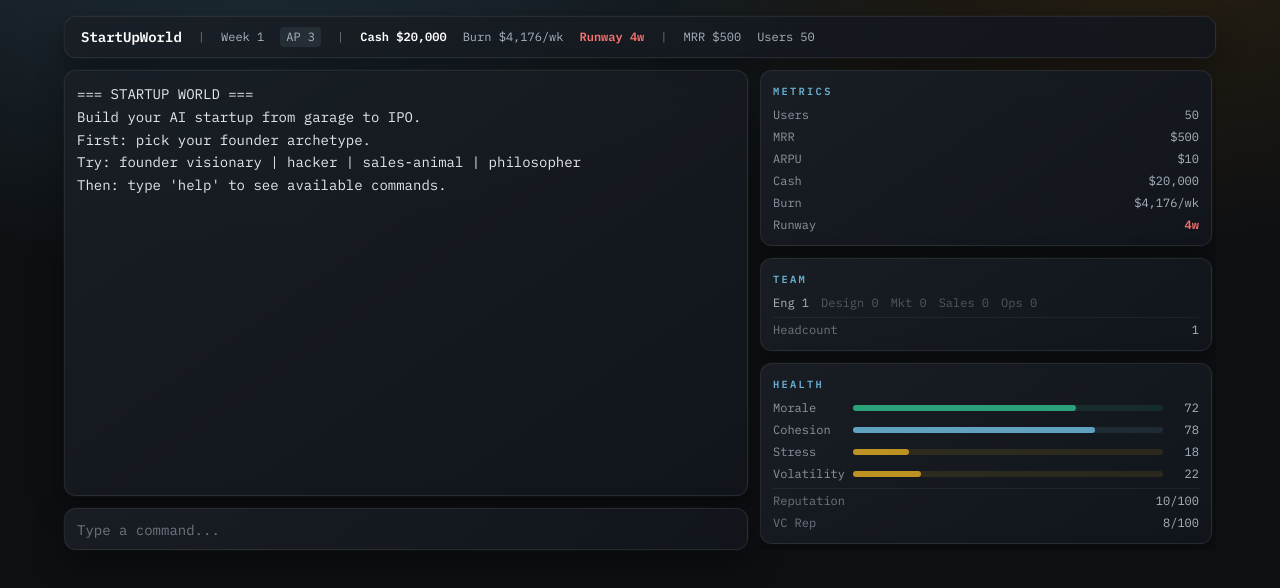
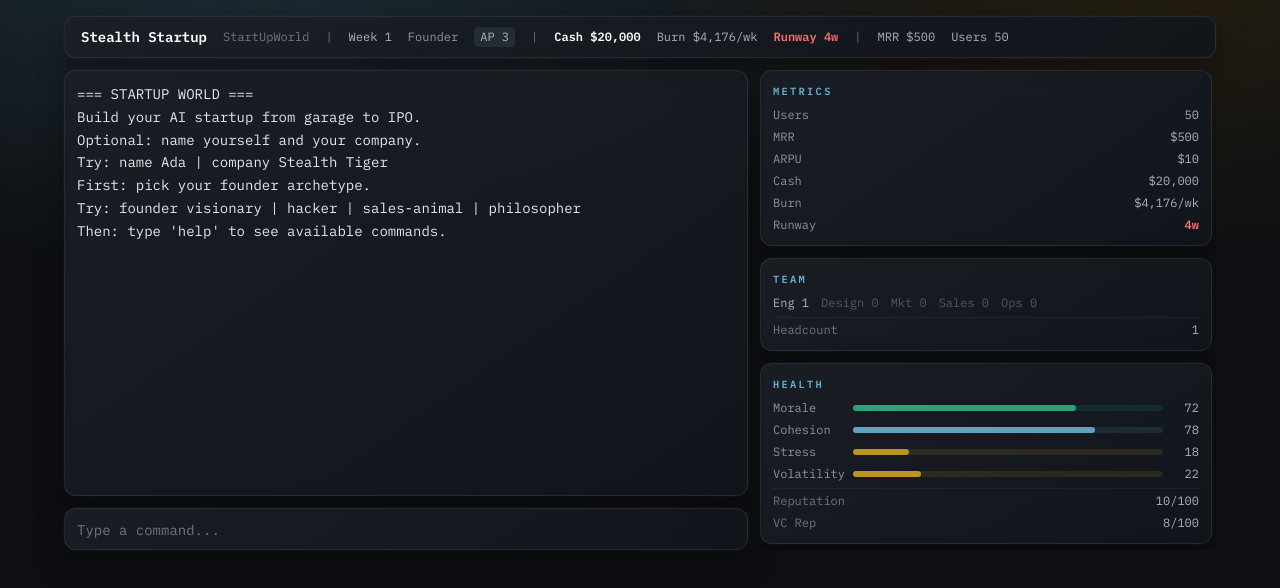
Before and after one commit to jmslerner/StartUpWorld, a React (Vite) app: page / in a window 1280 px wide. Shown: the top 588 px of the page. Built offline with nearby package versions, Linux system fonts and the light colour scheme.

Commit message:
feat: implement player and company name setting with normalization and error handling

```diff
--- a/src/engine/actions.ts
+++ b/src/engine/actions.ts
@@ -23,9 +23,40 @@ const withLogLines = (state: GameState, lines: Array<{ text: string; kind?: LogE
 
 const err = (state: GameState, message: string): ActionResult => withLogLines(state, [{ text: message, kind: "error" }]);
 
+const normalizeName = (input: string, maxLen: number): string => {
+  const trimmed = input.replace(/\s+/g, " ").trim();
+  if (!trimmed) return "";
+  return trimmed.length > maxLen ? trimmed.slice(0, maxLen).trim() : trimmed;
+};
+
+export const setPlayerName = (state: GameState, name: string): ActionResult => {
+  if (state.gameOver) {
+    return err(state, "Game over.");
+  }
+  const normalized = normalizeName(name, 32);
+  if (!normalized) {
+    return err(state, "Usage: name <your name>");
+  }
+  const updated: GameState = { ...state, founder: { ...state.founder, name: normalized } };
+  return withLogLines(updated, [{ text: `You are now: ${normalized}.`, kind: "system" }]);
+};
+
+export const setCompanyName = (state: GameState, name: string): ActionResult => {
+  if (state.gameOver) {
+    return err(state, "Game over.");
+  }
+  const normalized = normalizeName(name, 40);
+  if (!normalized) {
+    return err(state, "Usage: company <company name>");
+  }
+  const updated: GameState = { ...state, companyName: normalized };
+  return withLogLines(updated, [{ text: `Company set: ${normalized}.`, kind: "system" }]);
+};
+
 export const createInitialState = (): GameState => {
   const seed = (Date.now() >>> 0) || 1;
   const base: GameState = {
+    companyName: "Stealth Startup",
     week: 1,
     ap: BASE_AP,
     cash: 20_000,
@@ -39,7 +70,7 @@ export const createInitialState = (): GameState => {
     stage: "garage",
     thesis: "ai",
     companyPhase: "garage",
-    founder: { archetype: null },
+    founder: { name: "Founder", archetype: null },
     cofounder: { trust: 72, ego: 55, ambition: 76 },
     culture: { cohesion: 78, morale: 72 },
     stress: 18,
@@ -323,7 +354,8 @@ export const status = (state: GameState): ActionResult => {
   const pipeline = state.investors.pipeline.length;
 
   const line =
-    `Week ${state.week} | Cash $${state.cash.toLocaleString()} | Burn $${state.burn.toLocaleString()} | Runway ${runway}w` +
+    `${state.companyName} | ${state.founder.name}` +
+    `\nWeek ${state.week} | Cash $${state.cash.toLocaleString()} | Burn $${state.burn.toLocaleString()} | Runway ${runway}w` +
     `\nMRR $${state.mrr.toLocaleString()} | Users ${state.users.toLocaleString()} | ARPU $${state.arpu}` +
     `\nStage ${state.stage} | Phase ${state.companyPhase} | Founder ${founder} | Thesis ${state.thesis}` +
     `\nAP ${state.ap} | Rep ${state.reputation}/100 | VC ${state.vcReputation}/100 | Stress ${state.stress}/100 | Vol ${state.volatility}/100` +
--- a/src/engine/commands.ts
+++ b/src/engine/commands.ts
@@ -7,7 +7,9 @@ import {
   launchCampaign,
   pitchInvestors,
   raiseSeed,
+  setCompanyName,
   setFounderArchetype,
+  setPlayerName,
   shipFeature,
   status,
 } from "./actions";
@@ -25,11 +27,13 @@ const roleMap: Record<string, TeamRole> = {
 const founderOptions = ["visionary", "hacker", "sales-animal", "philosopher"] as const;
 type FounderToken = (typeof founderOptions)[number];
 
-const allowDuringPending = new Set(["choose", "status", "help"]);
-const allowBeforeFounder = new Set(["founder", "status", "help"]);
+const allowDuringPending = new Set(["choose", "status", "help", "name", "company"]);
+const allowBeforeFounder = new Set(["founder", "status", "help", "name", "company"]);
 
 const helpText: LogEntry[] = [
   toLog("Commands:"),
+  toLog("name <your name> - set your name"),
+  toLog("company <name> - set company name"),
   toLog("founder <visionary|hacker|sales-animal|philosopher> - pick your founder (required)"),
   toLog("help - show commands"),
   toLog("status - show current stats"),
@@ -65,6 +69,10 @@ export const executeCommand = (state: GameState, input: string): ActionResult =>
   switch (command) {
     case "help":
       return { state, logs: helpText };
+    case "name":
+      return setPlayerName(state, rest.join(" "));
+    case "company":
+      return setCompanyName(state, rest.join(" "));
     case "founder": {
       const token = (rest[0] ?? "").toLowerCase();
       if (!founderOptions.includes(token as FounderToken)) {
--- a/src/engine/founders.ts
+++ b/src/engine/founders.ts
@@ -60,7 +60,7 @@ export const isFounderChosen = (state: GameState): boolean => state.founder.arch
 
 export const setFounder = (state: GameState, archetype: FounderArchetype): GameState => ({
   ...state,
-  founder: { archetype },
+  founder: { ...state.founder, archetype },
 });
 
 export const applyCofounderWeeklyDrift = (state: GameState, opts: { hit: number; win: number }): GameState => {
--- a/src/state/useGameStore.ts
+++ b/src/state/useGameStore.ts
@@ -13,6 +13,8 @@ const introLogs: LogEntry[] = [
   toLog("=== STARTUP WORLD ===", "system", "intro-1"),
   toLog("Build your AI startup from garage to IPO.", "system", "intro-2"),
   toLog("", "system", "intro-3"),
+  toLog("Optional: name yourself and your company.", "system", "intro-3b"),
+  toLog("Try: name Ada | company Stealth Tiger", "system", "intro-3c"),
   toLog("First: pick your founder archetype.", "system", "intro-4"),
   toLog("Try: founder visionary | hacker | sales-animal | philosopher", "system", "intro-5"),
   toLog("Then: type 'help' to see available commands.", "system", "intro-6"),
--- a/src/types/game.ts
+++ b/src/types/game.ts
@@ -56,6 +56,7 @@ export interface GameOverState {
 }
 
 export interface GameState {
+  companyName: string;
   week: number;
   ap: number;
   cash: number;
@@ -72,6 +73,7 @@ export interface GameState {
 
   companyPhase: CompanyPhase;
   founder: {
+    name: string;
     archetype: FounderArchetype | null;
   };
   cofounder: CofounderDynamics;
--- a/src/ui/components/HudBar.tsx
+++ b/src/ui/components/HudBar.tsx
@@ -13,9 +13,17 @@ export const HudBar = ({ state }: HudBarProps) => {
 
   return (
     <div className="panel-surface flex flex-wrap items-center gap-x-4 gap-y-1 rounded-xl px-4 py-2.5 text-xs text-mist">
-      <span className="text-sm font-semibold text-white">StartUpWorld</span>
+      <span className="text-sm font-semibold text-white" title="Your company">
+        {state.companyName}
+      </span>
+      <span className="text-mist/60" title="Game title">
+        StartUpWorld
+      </span>
       <span className="text-mist/60">|</span>
       <span title="Current week of your run.">Week {state.week}</span>
+      <span className="text-mist/80" title="You">
+        {state.founder.name}
+      </span>
       {founder && (
         <span
           className="rounded bg-neon/10 px-1.5 py-0.5 text-neon"
--- a/src/ui/panels/FounderPanel.tsx
+++ b/src/ui/panels/FounderPanel.tsx
@@ -13,6 +13,10 @@ export const FounderPanel = ({ state }: FounderPanelProps) => {
     <PanelCard title="Founder &amp; Co">
       {archetype ? (
         <>
+          <div className="flex items-center justify-between">
+            <span className="text-mist/60" title="That’s you.">Name</span>
+            <span>{state.founder.name}</span>
+          </div>
           <div className="flex items-center justify-between">
             <span className="text-mist/60" title="Your founder style. It tweaks success odds and how the company behaves.">Archetype</span>
             <span className="text-neon">{archetype}</span>
```
